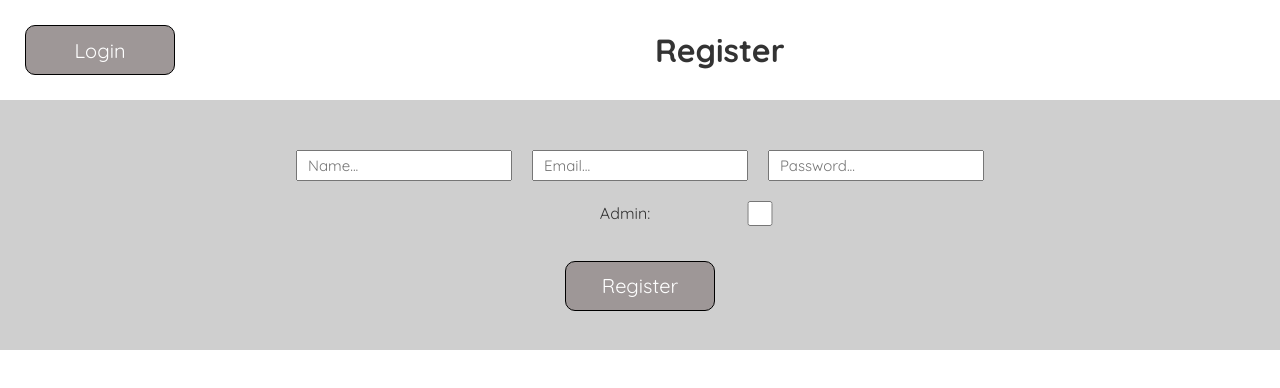
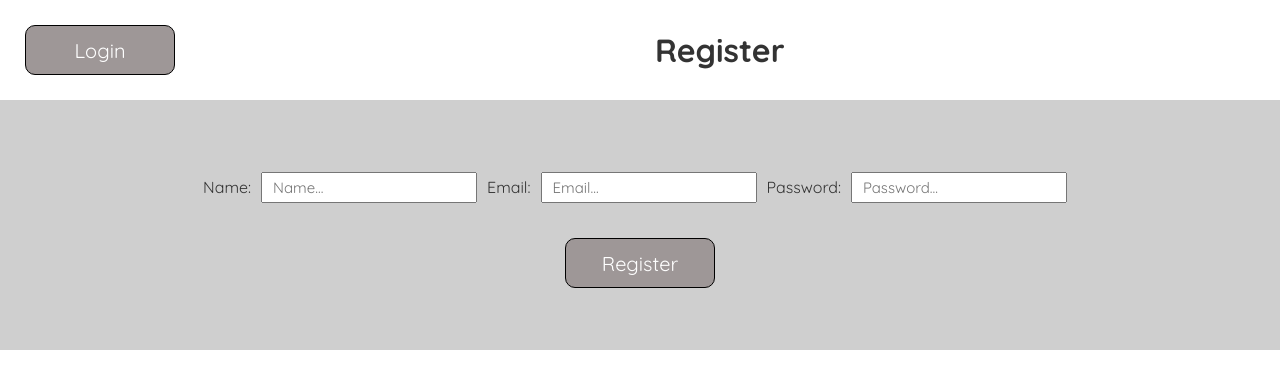
Before and after one commit to advanced-computer-lab/Bread-Board, a React (Create React App) app: page /register in a window 1280 px wide. Shown: the top 388 px of the page. Built offline with nearby package versions, Linux system fonts and the light colour scheme.

Commit message:
spirint 1

```diff
--- a/src/Components/Login.js
+++ b/src/Components/Login.js
@@ -52,6 +52,8 @@ function Login() {
       </div>
       <div className="App">
         <div className="LoginInputs">
+          <div>
+            Email:
             <input
               type="text"
               placeholder="Email..."
@@ -59,6 +61,9 @@ function Login() {
                 setEmail(event.target.value);
               }}
             />
+          </div>
+          <div>
+            Password:
             <input
               type="password"
               placeholder="Password..."
@@ -66,6 +71,7 @@ function Login() {
                 setPassword(event.target.value);
               }}
             />
+          </div>
           <div>
             <button onClick={login}>Login</button>
             <button onClick={register}>Register</button>
--- a/src/Components/Register.js
+++ b/src/Components/Register.js
@@ -24,7 +24,7 @@ function Register() {
           name: name,
           email: email,
           password: password,
-          admin: admin,
+          admin: false,
         })
         .then((result) => {
           if (result.data.name == "ValidationError") {
@@ -62,6 +62,7 @@ function Register() {
       <div className="App">
         <div className="RegisterInputs">
           <div>
+            Name:
             <input
               type="text"
               placeholder="Name..."
@@ -69,6 +70,7 @@ function Register() {
                 setName(event.target.value);
               }}
             />
+            Email:
             <input
               type="text"
               placeholder="Email..."
@@ -76,20 +78,12 @@ function Register() {
                 setEmail(event.target.value);
               }}
             />
+            Password:
             <input
               type="password"
               placeholder="Password..."
               onChange={(event) => {
                 setPassword(event.target.value);
-              }}
-            />
-          </div>
-          <div className="checkBox">
-            Admin:
-            <input
-              type="checkbox"
-              onChange={(event) => {
-                setAdmin(event.target.checked);
               }}
             />
           </div>
```
Lines whose indentation alone changed are shown as unchanged.
